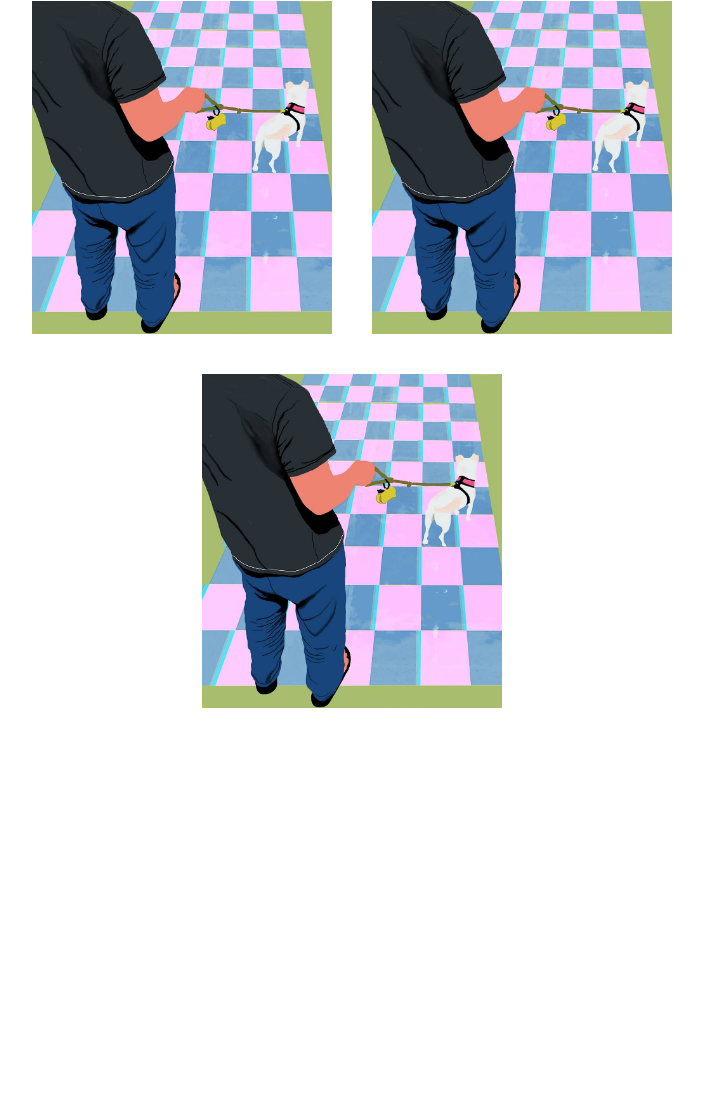
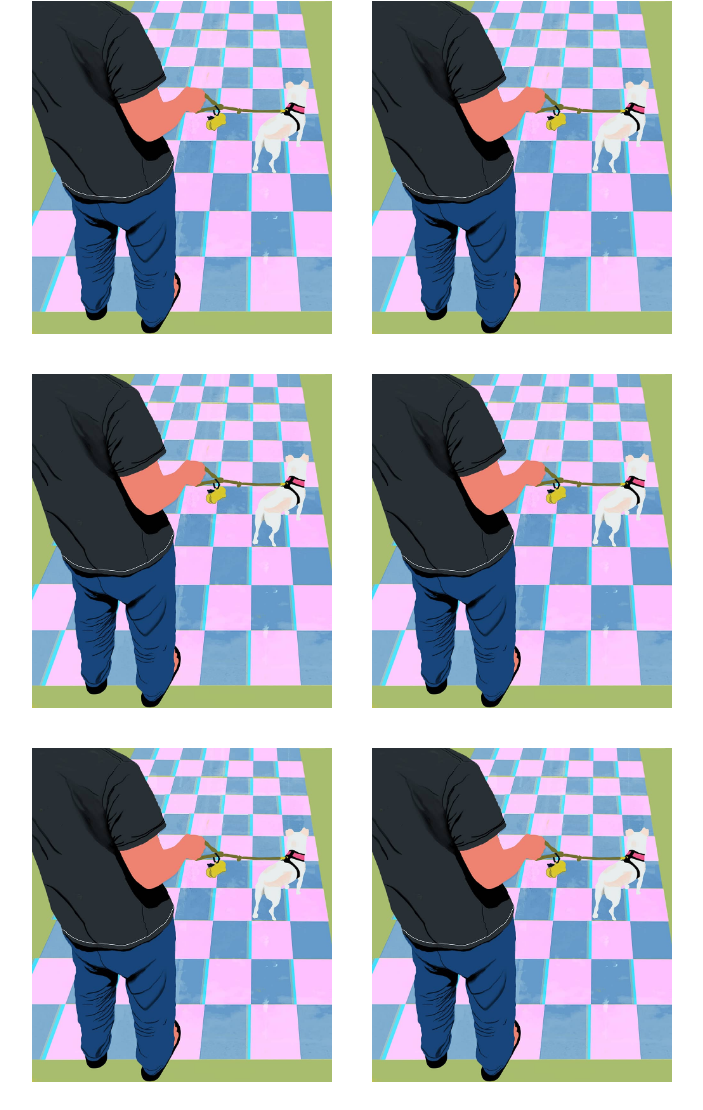
Before and after one commit to ThaoU-C/PortfolioWebsite, a plain HTML site: page mywork/index.html in a window 1280 px wide. Shown: the part 202-1312 px from the top of the page, without its empty margins (288-991 px from the left). Before the commit the page ends 938 px from the top, so only its background shows below. Drawn offline with Linux system fonts and the light colour scheme.

Commit message:
size changed

```diff
--- a/mywork/index.html
+++ b/mywork/index.html
@@ -23,6 +23,9 @@
     <img class="work-img" src="../assets/biandhelen.jpg" alt="Bi and Helen, Digital Painting" width="300px" alt="">
     <img class="work-img" src="../assets/biandhelen.jpg" alt="Bi and Helen, Digital Painting" width="300px" alt="">
     <img class="work-img" src="../assets/biandhelen.jpg" alt="Bi and Helen, Digital Painting" width="300px" alt="">
+    <img class="work-img" src="../assets/biandhelen.jpg" alt="Bi and Helen, Digital Painting" width="300px" alt="">
+    <img class="work-img" src="../assets/biandhelen.jpg" alt="Bi and Helen, Digital Painting" width="300px" alt="">
+    <img class="work-img" src="../assets/biandhelen.jpg" alt="Bi and Helen, Digital Painting" width="300px" alt="">
 
 
  </body>
--- a/style.css
+++ b/style.css
@@ -34,7 +34,7 @@ a:visited {
 
 .work-img{
   flex: 0 1 auto;
-  padding: 20px;
+  padding: 20px
   }
 
 .img-set{
```
